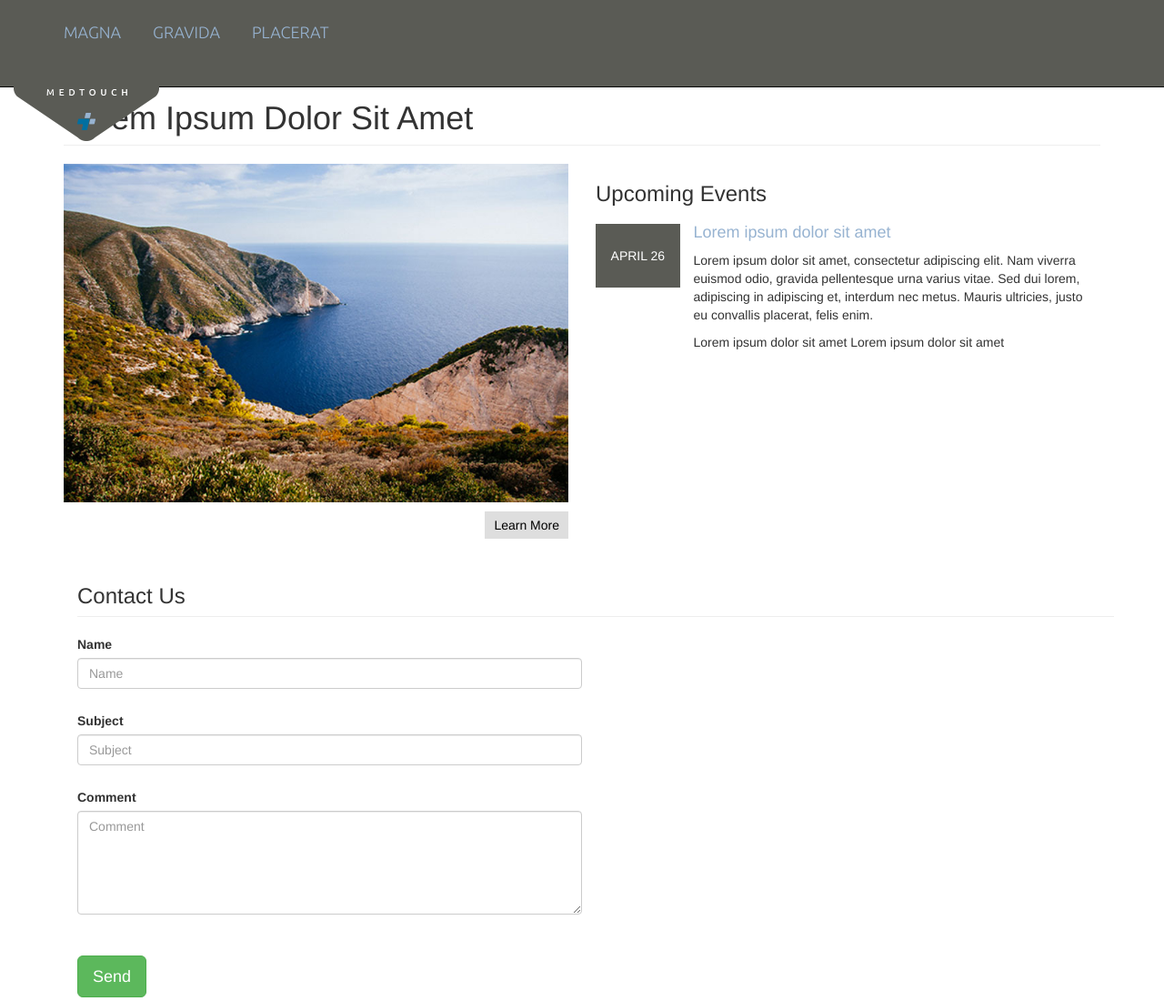
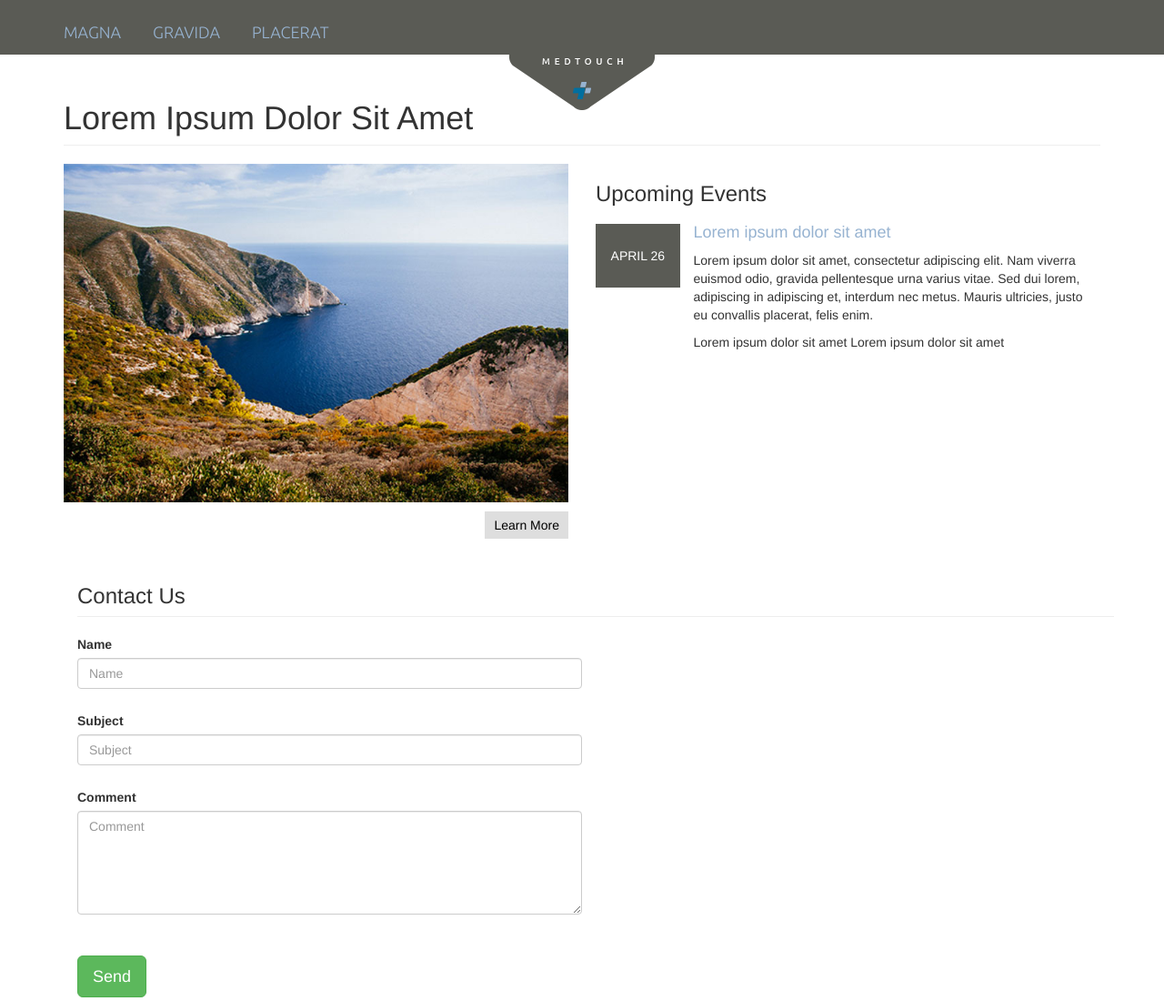
Before and after one commit to mtlai/bootstrap_medtouch, a plain HTML site: page index.html in a window 1280 px wide. Shown: the top 1100 px of the page at 91% size. Drawn offline with nearby package versions, Linux system fonts and the light colour scheme.

Commit message:
center nav-brand

```diff
--- a/css/mtouch_style.css
+++ b/css/mtouch_style.css
@@ -13,7 +13,7 @@ ul {
 
 a, a:hover, a:focus, a:active, a.active {
     color: #97b3d1;
-      text-decoration: none;
+    text-decoration: none;
 }
 
 .navbar-inverse .navbar-nav > li > a {
@@ -22,36 +22,43 @@ a, a:hover, a:focus, a:active, a.active {
     color: #97b3d1;
     font-size: 18px;
     font-weight: 300;
+    padding: 25px 25px 15px 25px;
 }
 
 @media (min-width: 768px) {
     .navbar-inverse .navbar-nav > li > a {
-        padding: 25px 35px 0 0;
+        padding: 25px 35px 15px 0;
     }
 }
 
+
 .navbar-inverse {
     background-color: #5a5b55;
-    border-color: #080808;
+    border-color: #fff;
 }
 
-.navbar-brand {
+.navbar-inverse .navbar-brand:focus, .navbar-inverse .navbar-brand:hover {
+    background-color: #fff;
+
+}
+
+.navbar-brand, .navbar-brand:hover{
     width: 100%;
     position: relative;
-    top: 34px;
     left: 0;
+    background-color: #fff;
+    padding:0px;
+    display:block;
+}
+
+
+.navbar-brand img {
     text-align: center;
     margin: 0 auto;
-}/*
-.navbar-brand img {
-    position: absolute;
-    left: 0;
-    top: 45px;
-    text-align: center;
-    margin: auto;
-}*/
+}
 
-/*Learn More Button*/
+
+/* Learn More Button */
 
 .learn-more {
     background-color: #dedede;
@@ -61,6 +68,7 @@ a, a:hover, a:focus, a:active, a.active {
     color: #000;
     padding:5px 10px;
 }
+
 /* Upcoming Events */
 
 .event-date {
```
Also changed, not shown: index.html (+4 -3 lines).
